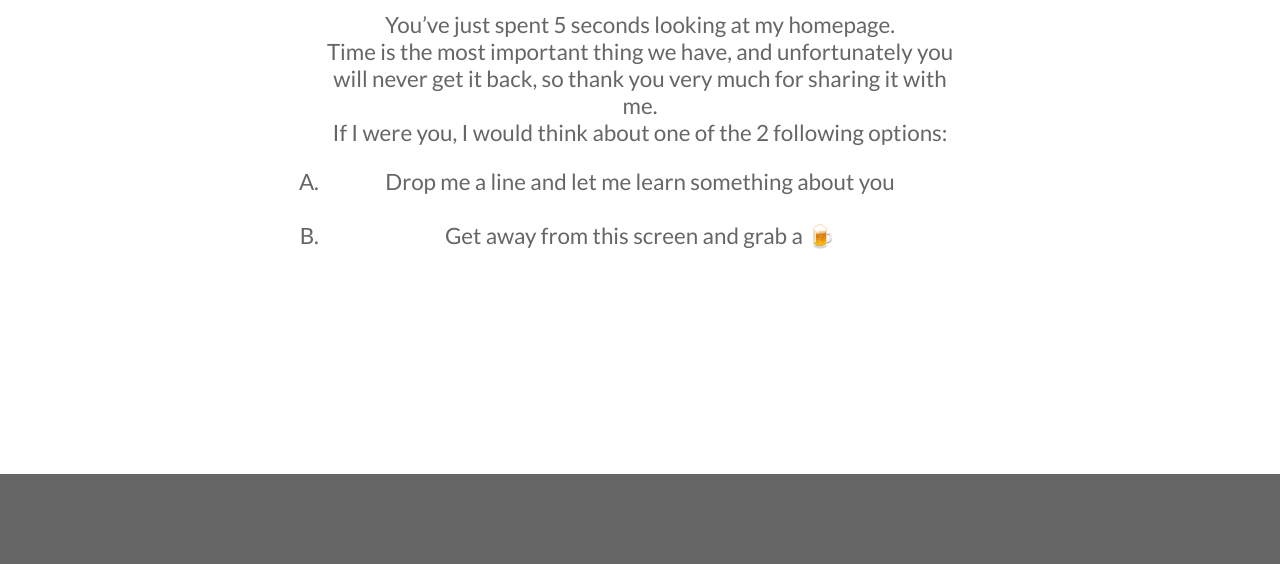
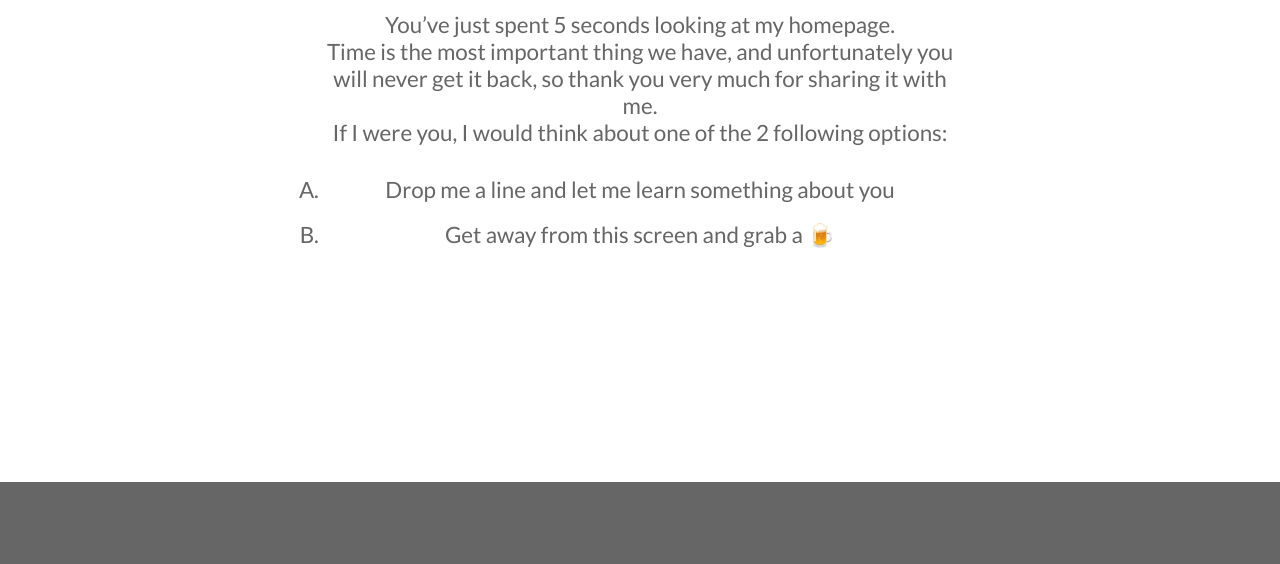
Before and after one commit to KamenKolev/resume, a website built with Parcel: page index.html in a window 1280 px wide. Shown: the part 2409-2973 px from the top of the page. Built offline with nearby package versions, Linux system fonts and the light colour scheme; a web font is replaced by a local one.

Commit message:
replaced <br> with line height

```diff
--- a/style.scss
+++ b/style.scss
@@ -144,6 +144,7 @@ section:first-of-type {
 
 .readOptions {
   list-style: upper-latin;
+  line-height: 2;
   padding: 0;
 }
 
```
Also changed, not shown: index.html (+0 -1 lines).
